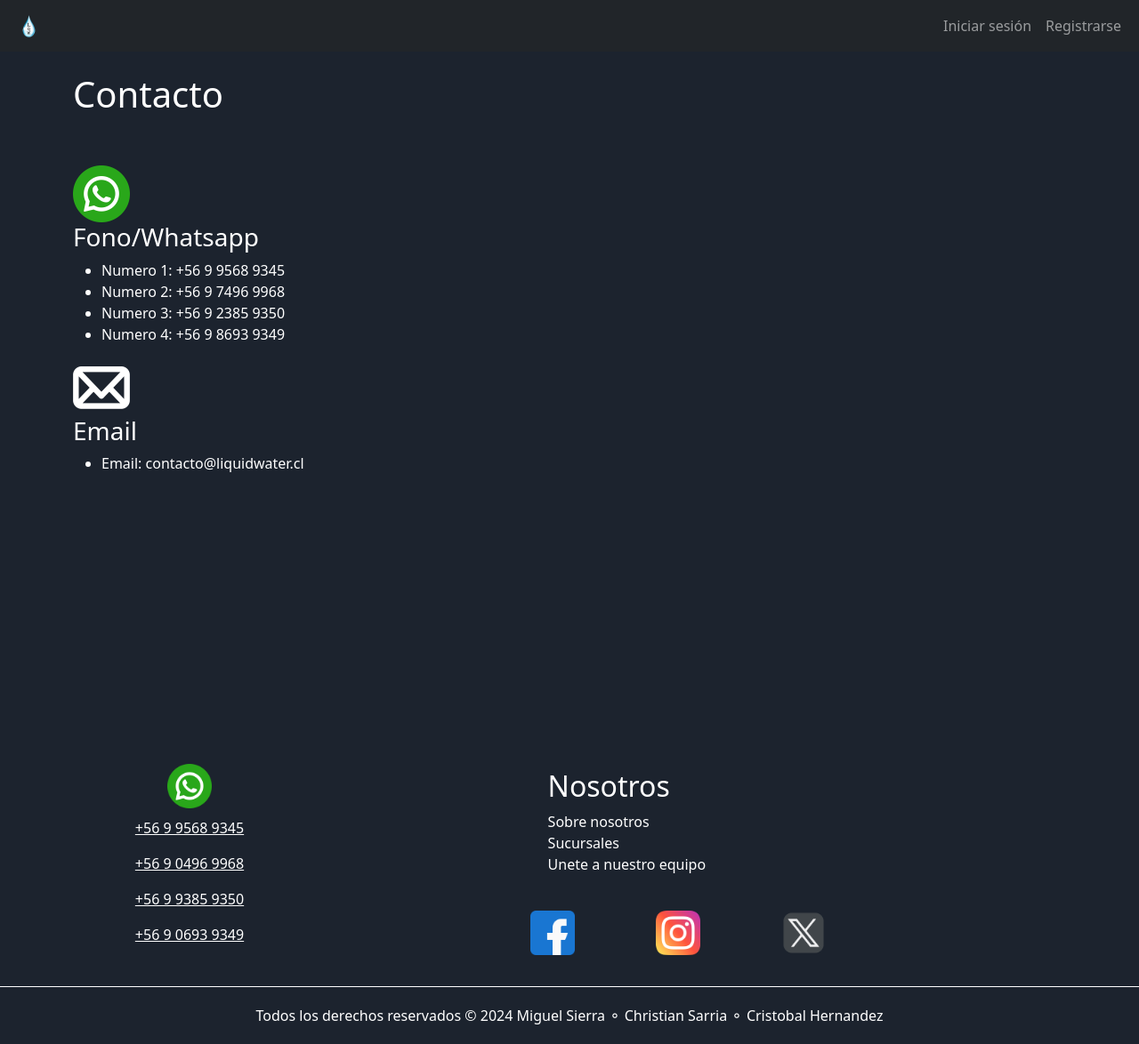
After one commit to privateNelli/proyecto_agua, a Django app: page /contacto in a window 1280 px wide. The commit adds this page. Shown: the whole page at 89% size. Run offline with Django 4.2, Linux system fonts and the light colour scheme.

Commit message:
Finaaaal

```diff
--- a/venta/static/css/gestionPedidos.css
+++ b/venta/static/css/gestionPedidos.css
@@ -12,9 +12,17 @@ th, td{
     color: black;
 }
 
+body{
+    background-color: #1c232e;
+}
+
 .nav-container{
     display: flex;
     justify-content: space-between;
+}
+
+.navbar{
+    color: #324769;
 }
 
 .form-signin, .form-signup{
@@ -62,6 +70,14 @@ th, td{
     padding-bottom: 10px;
 }
 
+.wasap{
+    width: 64px;
+    height: 64px;
+}
+h3,h1,p{
+    color: white;
+}
+
 .container-card {
     width: 100%;
     display: flex;
@@ -69,6 +85,14 @@ th, td{
     margin-bottom: 40px;
     color: black;
     align-items: stretch;
+}
+
+.card-text{
+    color: black;
+}
+
+ul li{
+    color: white;
 }
 
 .container-card .card{
@@ -190,6 +214,7 @@ footer {
 
 }
 
+
 .h2-index{
     text-align: center;
     margin-bottom: 20px;
@@ -198,3 +223,11 @@ footer {
 .space {
     height: 300px;
 }
+
+h2{
+    color: white;
+}
+
+label{
+    color: white;
+}
--- a/venta/templates/base.html
+++ b/venta/templates/base.html
@@ -10,7 +10,7 @@
     <link rel="stylesheet" href="{% static 'css/gestionPedidos.css' %}">
 </head>
 <body>
-    <nav class="navbar navbar-expand-lg navbar-light bg-info">
+    <nav class="navbar navbar-expand-lg navbar-dark bg-dark">
         <div class="container-fluid">
           <div class="collapse navbar-collapse nav-container" id="navbarNav">
             <ul class="navbar-nav">
@@ -28,7 +28,7 @@
                   <a class="nav-link a-base" aria-current="page" href="{% url "venta_de_agua" %}">Venta de Agua</a>
                 </li>
                 <li class="nav-item">
-                  <a class="nav-link a-base" href="#">Contacto</a>
+                  <a class="nav-link a-base" href="{% url "contacto" %}">Contacto</a>
                 </li>
                 {% endif %}
             </ul>
@@ -51,7 +51,7 @@
       </nav>
 
       <div class="container py-4">
-        {% block body%}
+        {% block content%}
         {% endblock %}
       </div>
 
--- /dev/null
+++ b/venta/templates/contacto.html
@@ -0,0 +1,34 @@
+{% extends "base.html" %}
+{% load static %}
+
+{% block content %}
+<h1>Contacto</h1>
+<br>
+<br>
+
+<img class="wasap" src="{% static 'images/whatsapp.png' %}" alt="wasap">
+<h3>Fono/Whatsapp</h3>
+<ul>
+    <li>Numero 1: +56 9 9568 9345</li>
+    <li>Numero 2: +56 9 7496 9968</li>
+    <li>Numero 3: +56 9 2385 9350</li>
+    <li>Numero 4: +56 9 8693 9349</li>
+</ul>
+
+<img src="{% static 'images/mail.png' %}" alt="mail">
+<h3>Email</h3>
+<ul>
+    <li>Email: contacto@liquidwater.cl</li>
+</ul>
+
+<br>
+<br>
+<br>
+<br>
+<br>
+<br>
+<br>
+<br>
+<br>
+
+{% endblock content %}
--- a/venta/templates/edicionPedido.html
+++ b/venta/templates/edicionPedido.html
@@ -6,7 +6,7 @@
 
 
 
-{% block body%}
+{% block content%}
 <div class = "row">
     <div class="col-md-4 offset-md-4">
         <h2>Edicion de pedidos</h2>
--- a/venta/templates/gestionPedidos.html
+++ b/venta/templates/gestionPedidos.html
@@ -5,11 +5,11 @@
 
 
 
-{% block body%}
+{% block content%}
 <div class="row">
     <div class="col-sm-12 col-md-6 col-lg-4 col-xl-4 mb-3">
         <h2>Gestión de pedidos</h2>
-        <div class="card p-3">
+        <div class="card p-3 bg-dark">
             <div class="card-body">
                 <form action="/registrarPedido/" method="POST">{% csrf_token %}
                     <div class="form-group mb-3">
--- a/venta/templates/index.html
+++ b/venta/templates/index.html
@@ -1,6 +1,6 @@
 {% extends "base.html" %}
 {% load static %}
-{% block body %}
+{% block content %}
 <h2 class="h2-index">Nuestras aguas son las mejores</h2>
 <div class="raya"></div>
 <!--Carousel-->
--- a/venta/templates/signin.html
+++ b/venta/templates/signin.html
@@ -1,6 +1,6 @@
 {% extends "base.html" %}
 
-{% block body %}
+{% block content %}
 
 <form class="form-signin" method="POST">
     {% csrf_token %}
--- a/venta/templates/signup.html
+++ b/venta/templates/signup.html
@@ -1,6 +1,6 @@
 {% extends 'base.html'%}
 
-{% block body %}
+{% block content %}
 <form class="form-signup" method="POST">
     {% csrf_token %}
     <h2 class="h2-signup">Crear nueva cuenta</h2>
--- a/venta/templates/venta_de_agua.html
+++ b/venta/templates/venta_de_agua.html
@@ -2,7 +2,7 @@
 
 {% load static %}
 
-{% block body %}
+{% block content %}
 <div class="product-description">
   <p>Nos dedicamos a garantizar que nuestros clientes disfruten de la mejor agua en Chile. Para lograrlo, ofrecemos una selección de productos de la más alta calidad. ¿Qué puedes esperar para elegirlos?</p>
 
--- a/venta/urls.py
+++ b/venta/urls.py
@@ -11,5 +11,6 @@ urlpatterns = [
     path('signin/', views.signin, name='signin'),
     path('signup/', views.signup, name='signup'),
     path('signout/', views.signout, name='signout'),
-    path('venta_de_agua/', views.venta_de_agua, name='venta_de_agua')
+    path('venta_de_agua/', views.venta_de_agua, name='venta_de_agua'),
+    path('contacto', views.contacto, name='contacto')
 ]
--- a/venta/views.py
+++ b/venta/views.py
@@ -89,3 +89,6 @@ def signout(request):
 
 def venta_de_agua(request):
     return render(request, 'venta_de_agua.html')
+
+def contacto(request):
+    return render(request, 'contacto.html')
```
Also changed, not shown: db.sqlite3, venta/static/images/mail.png (added).
